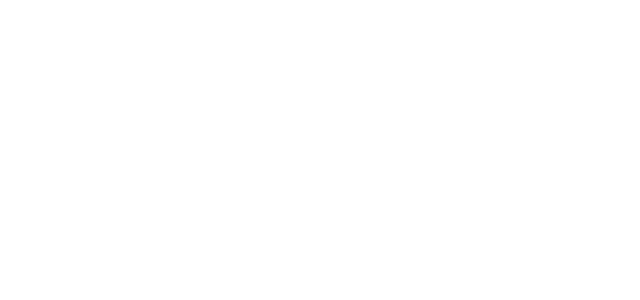
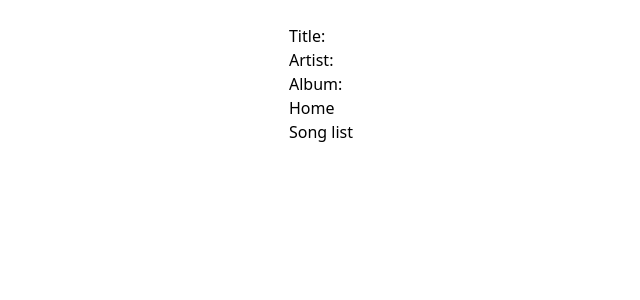
Before and after one commit to rukavain/fullstack-app, a React (Vite) app in the folder react/: page /viewsong/1 in a window 1280 px wide. Before the commit this address had no page. Shown: the top 300 px of the page, without its empty margins (319-959 px from the left). Built offline with nearby package versions, Linux system fonts and the light colour scheme; no server answers.

Commit message:
added functionality to view button, it views a single song data

```diff
--- a/react/src/App.jsx
+++ b/react/src/App.jsx
@@ -3,6 +3,7 @@
 import View from "./Pages/View.jsx";
 import Create from "./Pages/Create.jsx";
 import Home from "./Pages/Home.jsx";
+import ViewSong from "./Pages/ViewSong.jsx";
 
 export default function App() {
     return (
@@ -12,6 +13,7 @@
                     <Route path="/" element={<Home />} />
                     <Route path="/create" element={<Create />} />
                     <Route path="/view" element={<View />} />
+                    <Route path="/viewsong/:id" element={<ViewSong />} />
                     <Route path="/update/:id" element={<Update />} />
                 </Routes>
             </Router>
--- a/react/src/Pages/Update.jsx
+++ b/react/src/Pages/Update.jsx
@@ -50,24 +50,6 @@
             });
     };
 
-    // const updateSong = (songId) => {
-    //     const data = {
-    //         title: title,
-    //         artist: artist,
-    //         album: album,
-    //     };
-    //     axios
-    //         .put(`http://localhost:8000/api/songs/${songId}`, data)
-    //         .then((response) => {
-    //             console.log(response.data);
-    //             setUpdateMsg("Successfully updated song.");
-    //         })
-    //         .catch((error) =>
-    //             console.error("Error blah blah fix the code man.", error)
-    //         );
-    //     setUpdateMsg("Error updating song. Please try again.");
-    // };
-
     return (
         <>
             <div className="flex flex-col justify-center items-start">
@@ -108,7 +90,7 @@
                         className="border border-green-600 rounded-md py-2 px-6 hover:text-white hover:bg-green-600 transition"
                         onClick={handleUpdateSong}
                     >
-                        Add song
+                        Update song
                     </button>
 
                     <Link to="/">
--- a/react/src/Pages/View.jsx
+++ b/react/src/Pages/View.jsx
@@ -1,10 +1,11 @@
 import React from "react";
 import axios from "axios";
 import { useState, useEffect } from "react";
-import { Link } from "react-router-dom";
+import { Link, useParams } from "react-router-dom";
 import Button from "../components/Button.jsx";
 
 const View = () => {
+    const { id } = useParams();
     const [songs, setSongs] = useState([]);
     const [delMessage, setDelMessage] = useState("");
     const [isHidden, setIsHidden] = useState(false);
@@ -34,15 +35,20 @@
             });
     };
 
-    // const viewSong = () => {
-    //     const songId = match.params.id;
-    //     useEffect(() => {
-    //         axios
-    //             .get(`http://localhost:8000/api/songs/${songId}`)
-    //             .then((response) => console.log(response.data))
-    //             .catch((error) => console.error("FIX UR CODE MAN", error));
-    //     }, [match.params.id]);
-    // };
+    const viewSong = () => {
+        useEffect(() => {
+            axios
+                .get(`http://localhost:8000/api/songs/${id}`)
+                .then((response) =>
+                    console.log("Successfully retrieved data.", response.data)
+                )
+                .error((error) =>
+                    console.error(
+                        "Check if you have XAMPP open or you have php artisan serve running."
+                    )
+                );
+        }, [id]);
+    };
 
     return (
         <>
@@ -104,6 +110,11 @@
                                                 Update
                                             </button>
                                         </Link>
+                                        <Link to={`/viewsong/${song.id}`}>
+                                            <button className="border border-green-600  py-2 my-2 px-4 hover:text-white rounded-xl hover:bg-green-600 transition">
+                                                View
+                                            </button>
+                                        </Link>
                                     </div>
                                 </div>
                             </div>
--- a/react/src/Pages/ViewSong.jsx
+++ b/react/src/Pages/ViewSong.jsx
@@ -1,36 +1,52 @@
 import React from "react";
 import { useState, useEffect } from "react";
 import axios from "axios";
+import { Link, useParams } from "react-router-dom";
 
-const ViewSong = ({ match }) => {
-    const [song, setSong] = useState(null);
+const ViewSong = () => {
+    const { id } = useParams();
+    const [song, setSong] = useState({});
     const [successMessage, setSuccessMessage] = useState("");
 
     useEffect(() => {
-        const songId = match.params.id;
         axios
-            .get(`http://localhost:8000/api/songs/${songId}`)
+            .get(`http://localhost:8000/api/songs/${id}`)
             .then((response) => {
-                console.log("Successfully retrieved song.", response.data);
+                setSong(response.data);
                 setSuccessMessage("Successfully retrieved data.");
             })
             .catch((error) => {
                 console.error("Error catching data fix the code Ivan!.", error);
                 setSuccessMessage("Error retrieving data.");
             });
-    }, [match.params.id]);
+    }, [id]);
 
     return (
         <>
             <div>
                 {song ? (
-                    <div>
-                        <h1>{song.title}</h1>
-                        <p>Artist: {song.artist}</p>
-                        <p>Album: {song.album}</p>
-                    </div>
+                    <>
+                        <div>
+                            <h1>Title: {song.title}</h1>
+                            <p>Artist: {song.artist}</p>
+                            <p>Album: {song.album}</p>
+                        </div>
+
+                        <div>
+                            <div>
+                                <Link to={"/"}>
+                                    <button>Home</button>
+                                </Link>
+                            </div>
+                            <div>
+                                <Link to={"/view"}>
+                                    <button>Song list</button>
+                                </Link>
+                            </div>
+                        </div>
+                    </>
                 ) : (
-                    { successMessage }
+                    successMessage
                 )}
             </div>
         </>
```
Also changed, not shown: 1 other file (tests, documents, lock files or other folders).
